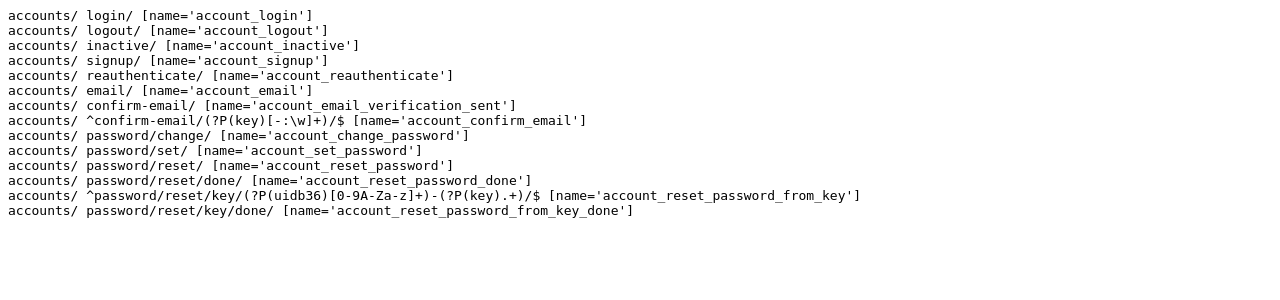
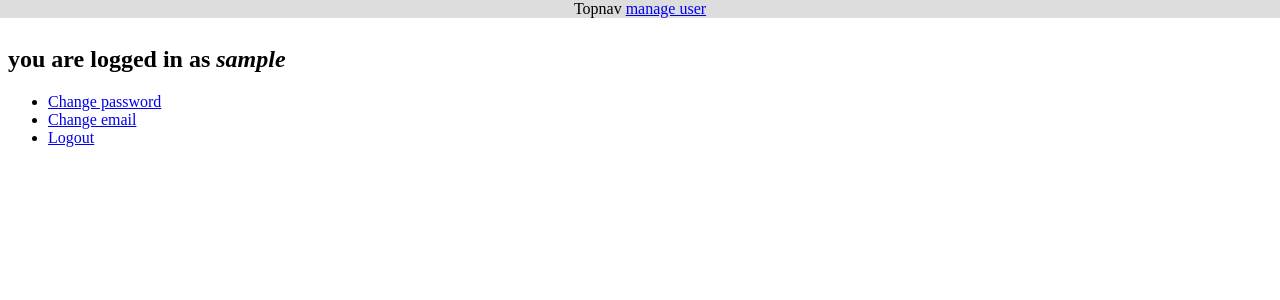
Before and after one commit to resampled/dice, a Django app: page /accounts/profile/ in a window 1280 px wide. Shown: the top 300 px of the page. Run offline with Django 5.2, Linux system fonts and the light colour scheme; the visitor is signed in with stand-in values (Sample User, id 1).

Commit message:
complete user_profile.html & link in topnav

```diff
--- a/diceblog/blog/templates/base_generic.html
+++ b/diceblog/blog/templates/base_generic.html
@@ -24,6 +24,11 @@ body {
 <div class="nav">
 {% block topnav %}
 <span>Topnav</span>
+    {% if user.is_authenticated %}
+        <a href="{% url 'user-profile' %}">manage user</a>
+    {% else %}
+        <a href="{% url 'account_login' %}">login</a>
+    {% endif %}
 {% endblock %}
 </div>
 <div class="content">
--- a/diceblog/blog/templates/user_profile.html
+++ b/diceblog/blog/templates/user_profile.html
@@ -1,4 +1,14 @@
-<pre>
+{% extends 'base_generic.html' %}
+
+{% block content %}
+<h2>you are logged in as <i>{{ user.get_username }}</i></h2>
+<ul>
+    <li><a href="{% url 'account_change_password' %}">Change password</a></li>
+    <li><a href="{% url 'account_email' %}">Change email</a></li>
+    <li><a href="{% url 'account_logout' %}">Logout</a></li>
+</ul>
+
+<!--
 accounts/ login/ [name='account_login']
 accounts/ logout/ [name='account_logout']
 accounts/ inactive/ [name='account_inactive']
@@ -13,4 +23,5 @@ accounts/ password/reset/ [name='account_reset_password']
 accounts/ password/reset/done/ [name='account_reset_password_done']
 accounts/ ^password/reset/key/(?P(uidb36)[0-9A-Za-z]+)-(?P(key).+)/$ [name='account_reset_password_from_key']
 accounts/ password/reset/key/done/ [name='account_reset_password_from_key_done']
-</pre>
+-->
+{% endblock %}
```
